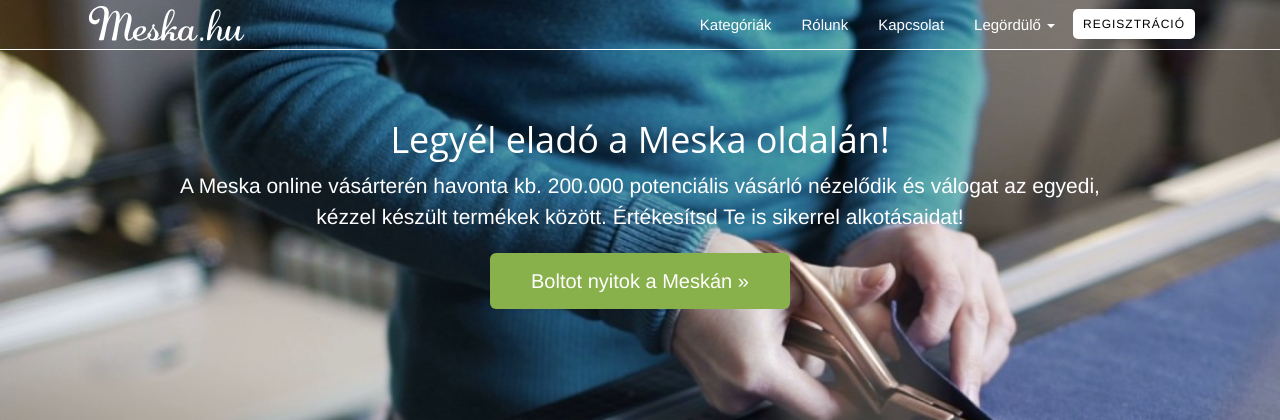
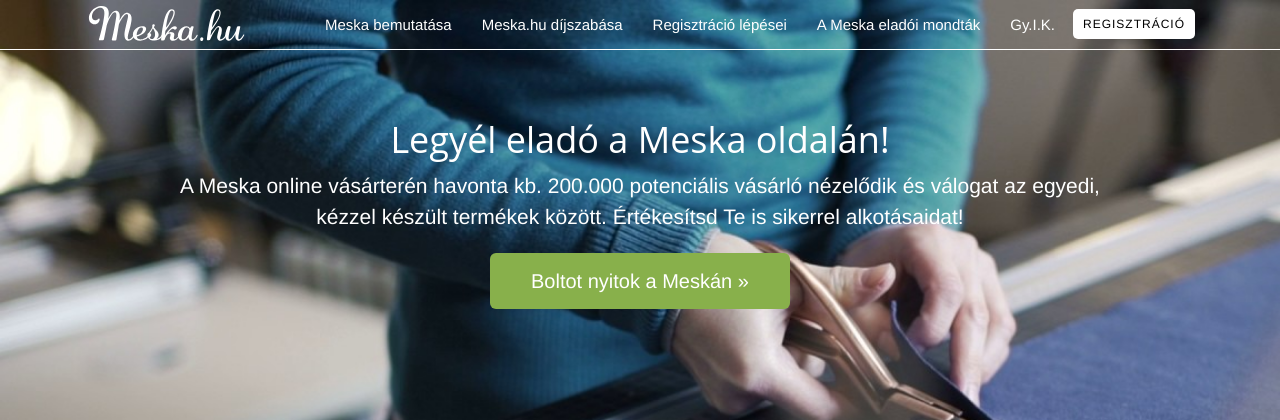
Before and after one commit to konsti01/redesign, a PHP site: page /landingpage in a window 1280 px wide. Shown: the top 420 px of the page. Run offline with PHP 8.4, Linux system fonts and the light colour scheme; style sheets or scripts are compiled from the project's sources; some libraries are stand-ins or nearby versions; some web fonts are replaced.

Commit message:
landing page blocks and links

```diff
--- a/landingpage/css/responsive.css
+++ b/landingpage/css/responsive.css
@@ -641,7 +641,6 @@
 }
 
 /* TABLET */
-
 @media only screen and (min-width: 768px) and (max-width:1023px){ /*iPad ÁLLÓ*/
 	/*NAV*/
 	.meska-logo{
@@ -737,7 +736,6 @@
 }
 
 /* STATS CORR */
-
 @media only screen and (min-width: 1024px) and (max-width: 1190px){
 	/*STATS*/
 	.number-wrapper{
@@ -793,3 +791,13 @@
 	}
 
 }
+
+/*TOP MENU*/
+@media only screen and (min-width: 768px) and (max-width:1200px){
+    .navbar-nav li{
+        display: none;
+    }
+    .navbar-nav .dropdown, .navbar-nav .dropdown li{
+        display: block;
+    }
+}
--- a/landingpage/css/style.css
+++ b/landingpage/css/style.css
@@ -278,6 +278,10 @@ a:hover{
   font-size:14px;
   font-family: "Helvetica Neue", Helvetica, sans-serif;
   padding: 5px 10px 5px 10px;
+}
+
+.navbar-nav .dropdown{
+    display: none;
 }
 
 .header-wrapper {
--- a/landingpage/index.html
+++ b/landingpage/index.html
@@ -74,22 +74,22 @@
 						</div>
 						<div id="navbar" class="navbar-collapse collapse">
 						  <ul class="nav navbar-nav">
-							<li><a href="#categories">Kategóriák</a></li> <!-- class="active" -->
-							<li><a href="#about">Rólunk</a></li>
-							<li><a href="#contact">Kapcsolat</a></li>
-							<li class="dropdown">
-							  <a href="#" class="dropdown-toggle" data-toggle="dropdown" role="button" aria-haspopup="true" aria-expanded="false">Legördülő <span class="caret"></span></a>
-							  <ul class="dropdown-menu">
-								<li><a href="#">Almenü 1</a></li>
-								<li><a href="#">Almenü 2</a></li>
-								<li><a href="#">Almenü 3</a></li>
-								<li role="separator" class="divider"></li>
-								<li class="dropdown-header">Új csoport</li>
-								<li><a href="#">Almenü 1</a></li>
-								<li><a href="#">Almenü 2</a></li>
-							  </ul>
-							</li>
-							<li><a href="#registration" class="button-border">Regisztráció</a></li>
+							<li><a href="#about">Meska bemutatása</a></li> <!-- class="active" -->
+							<li><a href="#price-com">Meska.hu díjszabása</a></li>
+							<li><a href="#reg-steps">Regisztráció lépései</a></li>
+                            <li><a href="#customers-say">A Meska eladói mondták</a></li>
+                            <li><a href="#customers-say gyik">Gy.I.K.</a></li>
+                            <li class="dropdown">
+                                  <a href="#" class="dropdown-toggle" data-toggle="dropdown" role="button" aria-haspopup="true" aria-expanded="false">Navigáció<span class="caret"></span></a>
+                                  <ul class="dropdown-menu">
+                                      <li><a href="#about">Meska bemutatása</a></li>
+                                      <li><a href="#price-com">Meska.hu díjszabása</a></li>
+                                      <li><a href="#reg-steps">Regisztráció lépései</a></li>
+                                      <li><a href="#customers-say">A Meska eladói mondták</a></li>
+                                      <li><a href="#customers-say gyik">Gy.I.K.</a></li>
+                                  </ul>
+                              </li>
+							<li><a href="https://www.meska.hu/ModAcc/" class="button-border">Regisztráció</a></li>
 						  </ul>
 						</div><!--/.nav-collapse -->
 					</div>
@@ -104,7 +104,7 @@
                         kézzel készült termékek között.
                         Értékesítsd Te is sikerrel alkotásaidat!</p>
                 </div>
-                <a href="" class="button">Boltot nyitok a Meskán »</a>
+                <a href="https://www.meska.hu/ModAcc/" class="button">Boltot nyitok a Meskán »</a>
             </div>
 		</header>
 		<!-- HEADER END -->
@@ -291,7 +291,7 @@
 							<p>A Fiókom menüben tudod rendszerezni és nyomon követni eladásaidat. Itt egy helyen látod a vásárló által választott szállítási módot, és többek között itt tudsz visszajelezni egy kattintással arról is, ha a csomag már úton van a vásárló felé.</p>
 						</div>
 				</div>
-                <a href=""><div class="reg-button-b">Regisztrálok</div></a>
+                <a href="https://www.meska.hu/ModAcc/"><div class="reg-button-b">Regisztrálok</div></a>
 			</div>
 		</section>
 		<!-- REG STEPS END -->
@@ -510,13 +510,13 @@
 			<div class="container">
 				<div class="cta-inner fadeInDown my-animation">
 					<h3>Én is szeretnék eladni a Meska.hu-n!</h3>
-					<a href="/" class="reg-button">Regisztráció »</a>
+					<a href="https://www.meska.hu/ModAcc/" class="reg-button">Regisztráció »</a>
 				</div>
 			</div>
 		</section>
 		<!-- CALL TO ACTION END -->
 		<!-- GYIK START -->
-		<section id="customers-say" class="section-main gap-main bg-color2">
+		<section id="customers-say gyik" class="section-main gap-main bg-color2">
 			<div class="container">
 				<h1 class="section-title">Gyakran Ismételt Kérdések</h1>
 				<div class="row">
@@ -655,10 +655,9 @@
 						</div>
 					</div>
 				</div>
-                <a href=""><div class="reg-button-b">Regisztrálok</div></a>
+                <a href="https://www.meska.hu/ModAcc/"><div class="reg-button-b">Regisztrálok</div></a>
 			</div>
 		</section>
-
 		<!-- GYIK END -->
 		<!-- FOOTER START -->
 		<footer class="page-footer green light-green footer" style="white-space: nowrap;">
```
